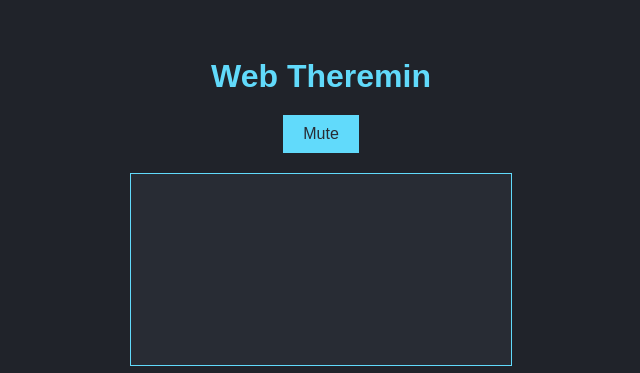
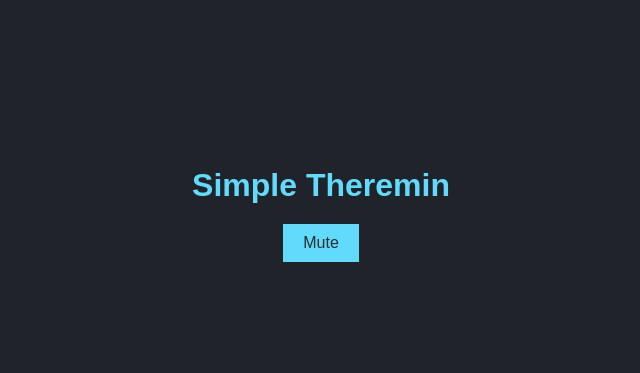
Before and after one commit to mmxlover/simpletheremin, a plain HTML site: page index.html in a window 1280 px wide. Shown: the part 186-559 px from the top of the page, without its empty margins (319-959 px from the left). Drawn offline with Linux system fonts and the light colour scheme.

Commit message:
Update index.html
delate the canvas because it useless. i will think again later

```diff
--- a/index.html
+++ b/index.html
@@ -3,14 +3,14 @@
 <head>
     <meta charset="UTF-8">
     <meta name="viewport" content="width=device-width, initial-scale=1.0">
-    <title>Web Theremin</title>
+    <title>Simple Theremin</title>
     <link rel="stylesheet" href="style.css">
 </head>
 <body>
     <div class="container">
-        <h1>Web Theremin</h1>
+        <h1>Simple Theremin</h1>
         <button class="mute" data-muted="false">Mute</button>
-        <canvas class="visualizer"></canvas>
+
     </div>
 
     <script src="script.js"></script>
```
